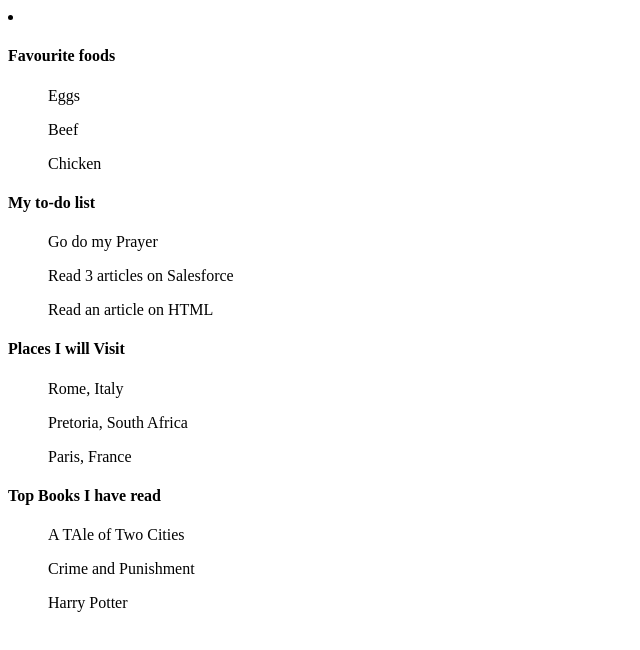
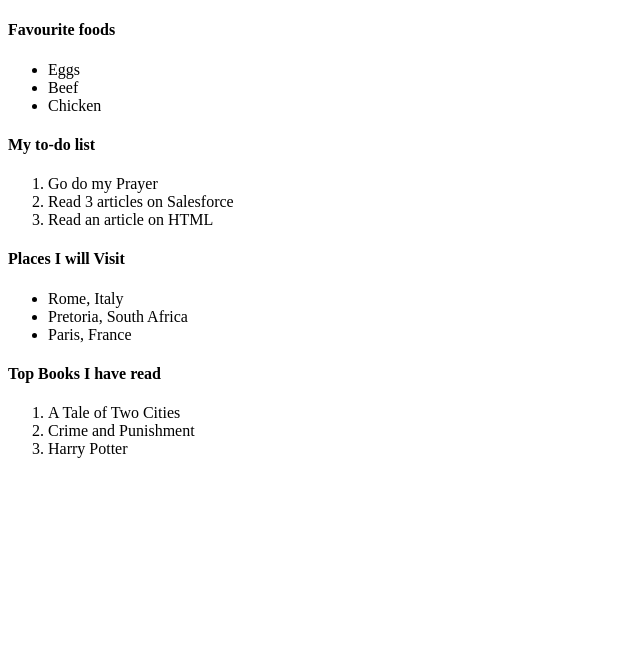
Before and after one commit to mwambajoakim/HTML, a plain HTML site: page list.html in a window 1280 px wide. Shown: the whole page, without its empty margins (0-640 px from the left). Drawn offline with Linux system fonts and the light colour scheme.

Commit message:
I changed the list tags, they were not well placed.

```diff
--- a/list.html
+++ b/list.html
@@ -1,31 +1,37 @@
 <!DOCTYPE html>
 <html lang="en">
-  <head meta charset="UTF-8">
-    <title>My Lists></title>
+  <head>
+    <meta charset="UTF-8"/>
+    <title>My Lists</title>
   </head>
   <body>
+    <h4>Favourite foods</h4>
+    <ul>
+      <li>Eggs</li>
+      <li>Beef</li>
+      <li>Chicken</li>
+    </ul>
 
-    <li>
-      <h4>Favourite foods</h4>
-      <ul>Eggs</ul>
-      <ul>Beef</ul>
-      <ul>Chicken</ul>
+     <h4>My to-do list</h4>
+    <ol>
+      <li>Go do my Prayer</li>
+      <li>Read 3 articles on Salesforce</li>
+      <li>Read an article on HTML</li>
+    </ol>
 
-      <h4>My to-do list</h4>
-      <ol>Go do my Prayer</ol>
-      <ol>Read 3 articles on Salesforce</ol>
-      <ol>Read an article on HTML</ol>
+    <h4>Places I will Visit</h4>
+    <ul>
+      <li>Rome, Italy</li>
+      <li>Pretoria, South Africa</li>
+      <li>Paris, France</li>
+    </ul>
 
-      <h4>Places I will Visit</h4>
-      <ul>Rome, Italy</ul>
-      <ul>Pretoria, South Africa</ul>
-      <ul>Paris, France</ul>
-
-      <h4>Top Books I have read</h4>
-      <ol>A TAle of Two Cities</ol>
-      <ol>Crime and Punishment</ol>
-      <ol>Harry Potter</ol>
-    </li>
+    <h4>Top Books I have read</h4>
+    <ol>
+      <li>A Tale of Two Cities</li>
+      <li>Crime and Punishment</li>
+      <li>Harry Potter</li>
+    </ol>
 
   </body>
 </html>
```
